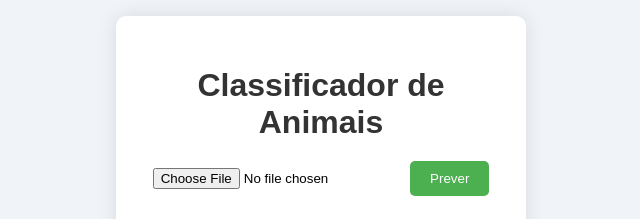
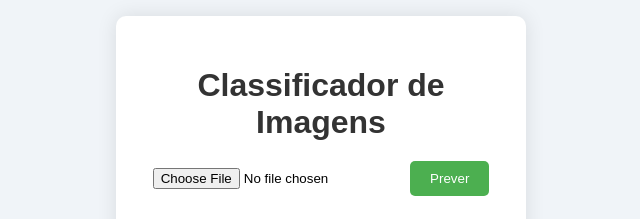
Before and after one commit to RicardoMontenegroDona/CNN_Model_Develpment-Deployment-CI_CD, a Flask app: page / in a window 1280 px wide. Shown: the part 251-470 px from the top of the page, without its empty margins (319-959 px from the left). Run offline with Flask 3, Linux system fonts and the light colour scheme.

Commit message:
Index Funcional mas antiquado

```diff
--- a/01_ModelDeployment/templates/index.html
+++ b/01_ModelDeployment/templates/index.html
@@ -3,12 +3,12 @@
 <head>
     <meta charset="UTF-8">
     <meta name="viewport" content="width=device-width, initial-scale=1.0">
-    <title>Classificador de Animais</title>
+    <title>Classificador de Imagens</title>
     <link rel="stylesheet" href="{{ url_for('static', filename='style.css') }}">
 </head>
 <body>
     <div class="container">
-        <h1>Classificador de Animais</h1>
+        <h1>Classificador de Imagens</h1>
         <input type="file" id="imageInput" accept="image/*">
         <button id="predictBtn">Prever</button>
         <div id="previewContainer">
```
